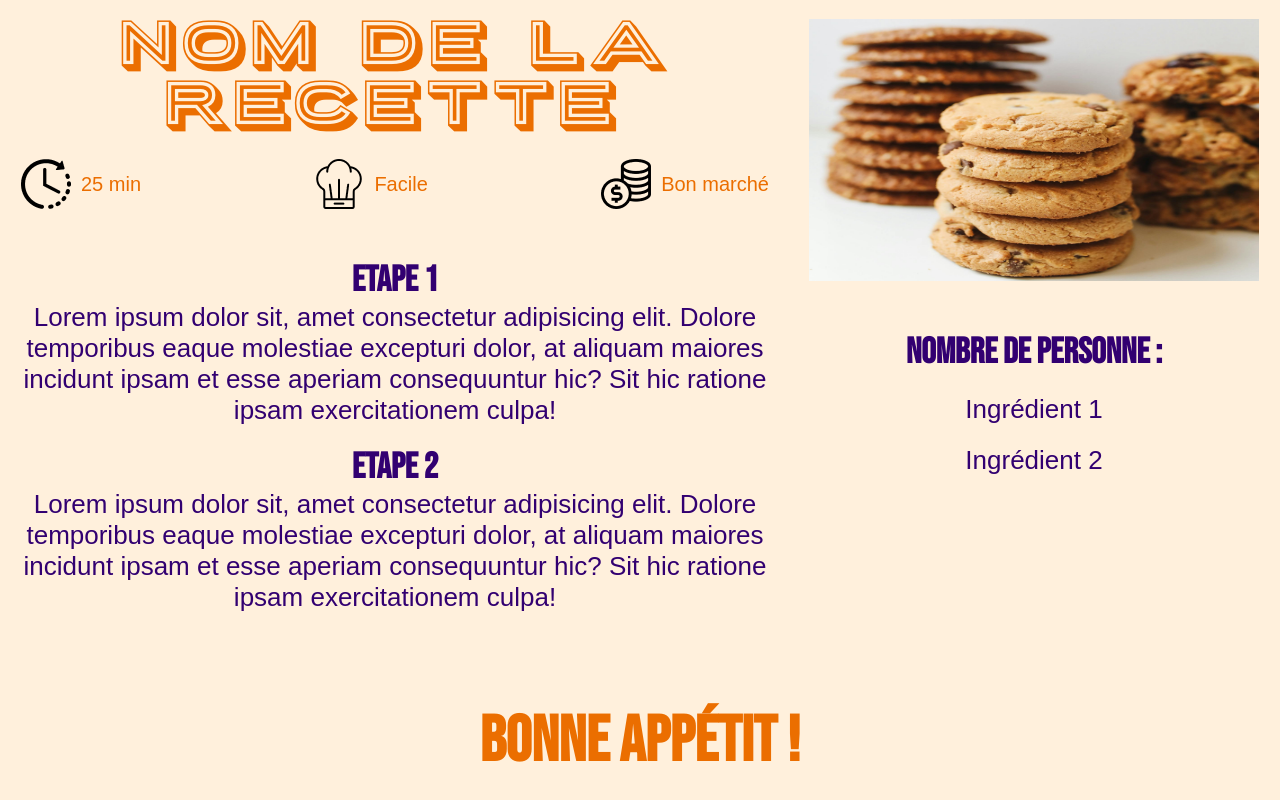
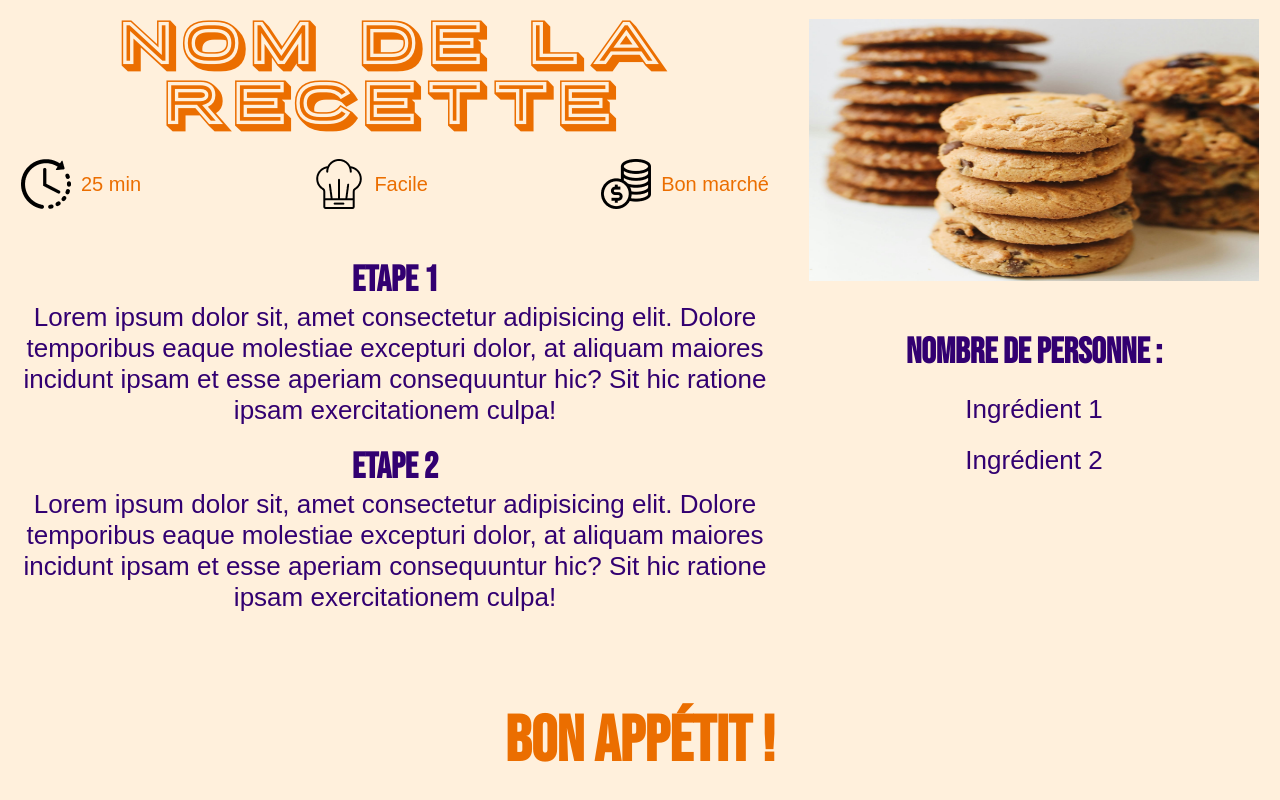
Before and after one commit to Chimisu75/RecipeConfigurator, a React (Vite) app in the folder RecipeConfigurator/: page / in a window 1280 px wide. Shown: the part 915-1715 px from the top of the page. Built offline with nearby package versions, Linux system fonts and the light colour scheme; a web font is replaced by a local one.

Commit message:
new modification

```diff
--- a/RecipeConfigurator/src/App.jsx
+++ b/RecipeConfigurator/src/App.jsx
@@ -116,7 +116,7 @@ function App() {
             </div>
           </section>
         </div>
-        <h1>Bonne appétit !</h1>
+        <h1>Bon appétit !</h1>
       </article>
     </>
   );
```
